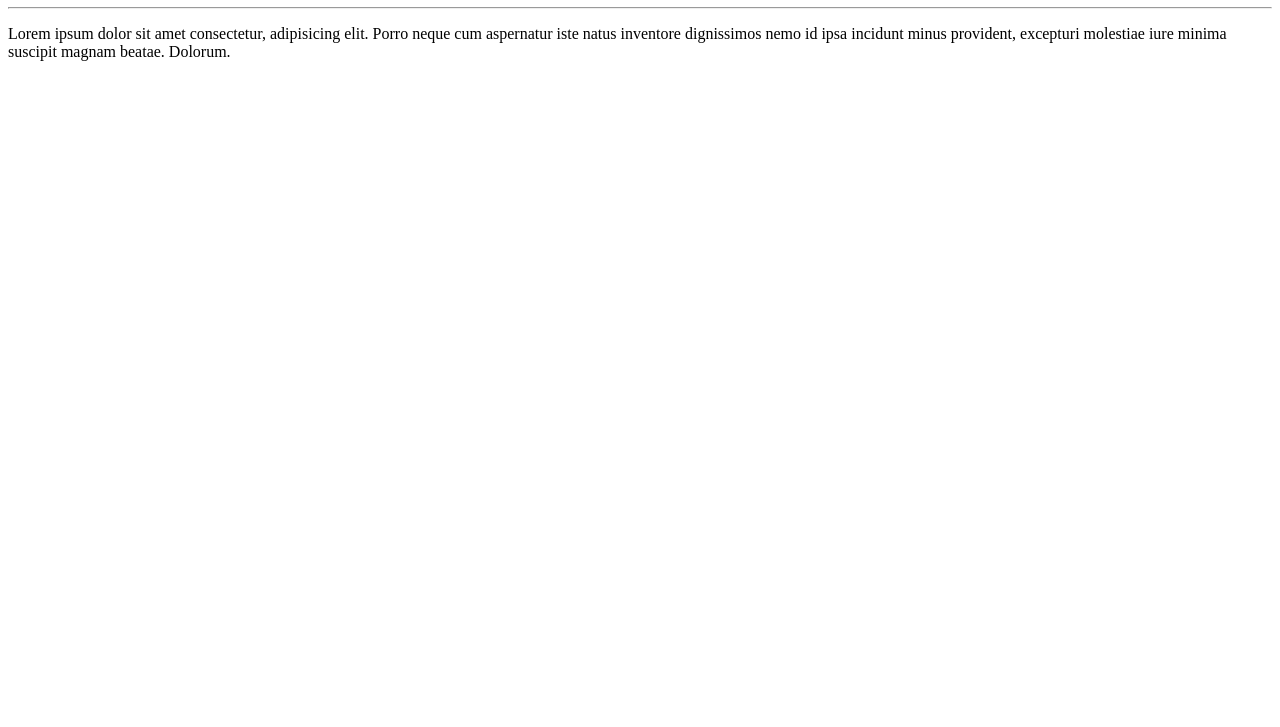
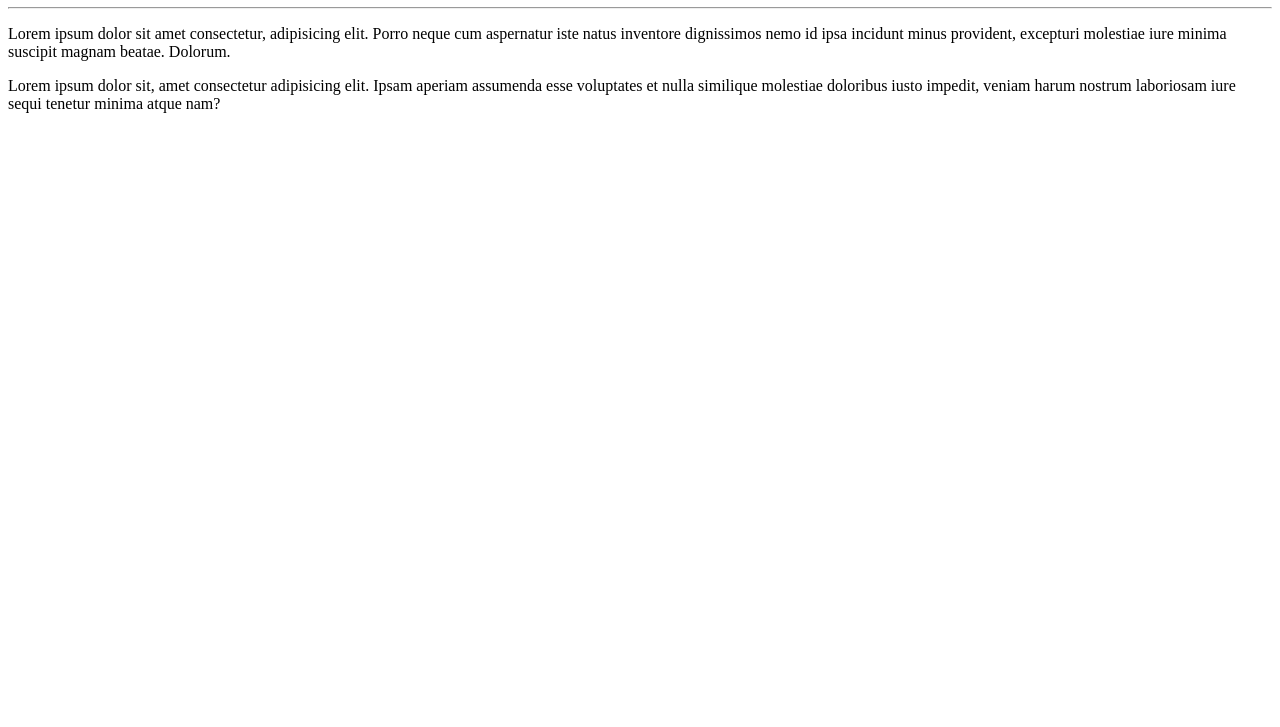
Before and after one commit to matheusmeirasilva/Ola-Mundo, a plain HTML site: page site-exemplo/index.html in a window 1280 px wide. Shown: the part 73-800 px from the top of the page. Drawn offline with Linux system fonts and the light colour scheme.

Commit message:
adicionei um parágrafo

```diff
--- a/site-exemplo/index.html
+++ b/site-exemplo/index.html
@@ -10,5 +10,6 @@
     <h1>Olá, Mundo</h1>
     <hr>
     <p>Lorem ipsum dolor sit amet consectetur, adipisicing elit. Porro neque cum aspernatur iste natus inventore dignissimos nemo id ipsa incidunt minus provident, excepturi molestiae iure minima suscipit magnam beatae. Dolorum.</p>
+    <p>Lorem ipsum dolor sit, amet consectetur adipisicing elit. Ipsam aperiam assumenda esse voluptates et nulla similique molestiae doloribus iusto impedit, veniam harum nostrum laboriosam iure sequi tenetur minima atque nam?</p>
 </body>
 </html>
```
